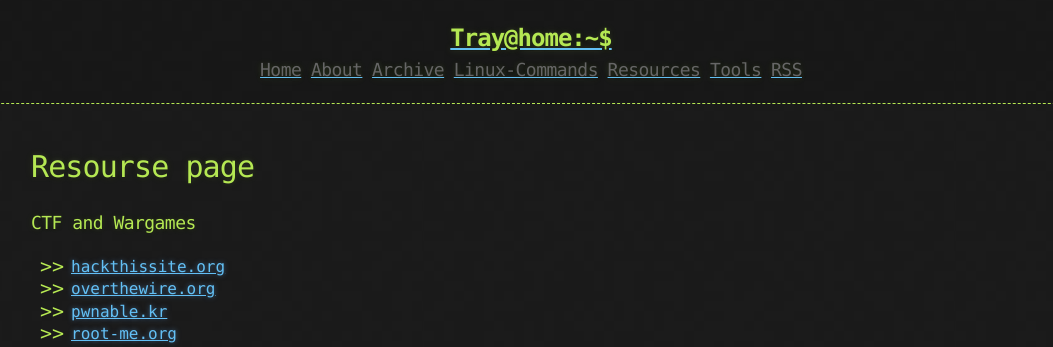
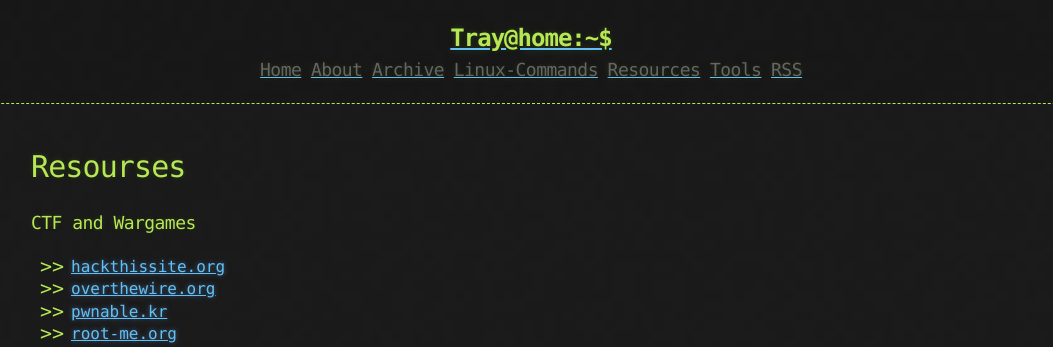
Before and after one commit to traytorous/traykeller.github.io, a Jekyll site: the page built from resources.md, in a window 1280 px wide. Shown: the top 347 px of the page, without its empty margins (109-1162 px from the left). Built offline with Jekyll 4.4.1, drawn with Linux system fonts in a browser that asks for light colours.

Commit message:
Update resources.md

```diff
--- a/resources.md
+++ b/resources.md
@@ -2,7 +2,7 @@
 layout: page
 title: Resource
 ---
-# Resourse page
+# Resourses
 
 ### CTF and Wargames
 
```
